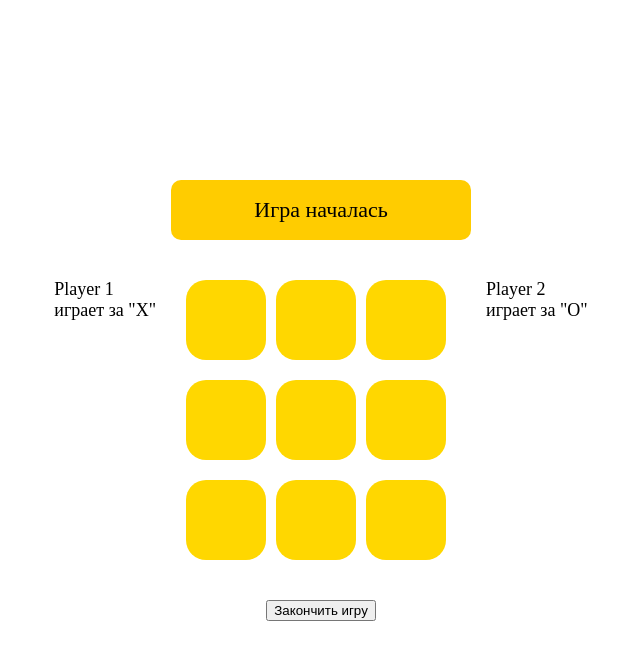
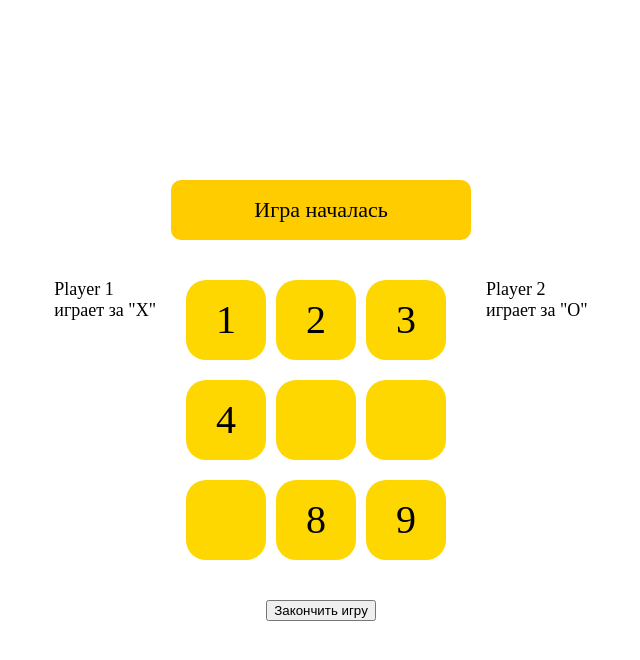
Before and after one commit to MaksimDzha/tic-tac-toe-front, a React app: page / in a window 1280 px wide. Both pictures are taken after a click on the button "Начать игру". Shown: the top 660 px of the page, without its empty margins (319-959 px from the left). Built offline with nearby package versions, Linux system fonts and the light colour scheme.

Commit message:
На зянятиях

```diff
--- a/package.json
+++ b/package.json
@@ -12,7 +12,7 @@
     "@babel/preset-react": "^7.0.0",
     "babel-cli": "^6.26.0",
     "babel-loader": "^8.0.6",
-    "webpack": "^4.35.0",
+    "webpack": "^4.35.2",
     "webpack-cli": "^3.3.5",
     "webpack-dev-server": "^3.7.2"
   },
--- a/src/components/App.js
+++ b/src/components/App.js
@@ -79,7 +79,7 @@ class App extends Component {
               <input onChange={(e) => this.changeName(1, e.target.value)} />
           </div>
           <div style={style.buttons}>
-              <button onClick={() => this.setState({isGameRun: true})}>Начать игру</button>
+              <button onClick={() => this.playTheGame(true)}>Начать игру</button>
           </div>
       </div>
       )
--- a/src/components/Game.js
+++ b/src/components/Game.js
@@ -63,40 +63,67 @@ const nextStep = () => (
 )
 
 class Cell extends React.Component {
-  state = {
-    value: "",
-  };
-
   render() {
     return (
-      <div style={style.icon} onClick={() => this.setState({value: "X"})}>{this.state.value}</div>
+      <div style={style.icon} onClick = {this.props.onChange}>{this.props.value}</div>
     );
   }
 }
 
-const BattleTable = (size, users) => (
+class BattleTable extends React.Component{
+
+  state = {
+    table: [
+        ["1","2","3"],
+        ["4","",""],
+        ["","8","9"]
+    ],
+
+  };
+    changeValue = (rowID, cellID) => {
+        const {table} = this.state;
+        const newTable = [...table];
+        const newRow = [...table[rowID]];
+        newRow[cellID] = "X";
+        newTable[rowID] = newRow;
+        this.setState({table: newTable});
+    }
+    render(){
+     const {size, users} = this.props;
+     const {table} = this.state;
+    return(
     <div style={style.row}>
-    {console.log(users[1])}
-        <div style={style.playerName}>Player 1<br />играет за "X"</div>
-        <div style={style.column}>
-          <div style={style.row}>
-              <Cell /><Cell /><Cell />
-          </div>
-          <div style={style.row}>
-              <Cell /><Cell /><Cell />
-          </div>
-          <div style={style.row}>
-              <Cell /><Cell /><Cell />
-          </div>
-        </div>
-        <div style={style.playerName}>Player 2<br />играет за "O"</div>
-    </div>
-)
+       {console.log(users[1])}
+           <div style={style.playerName}>{users[0]}<br />играет за "X"</div>
+           <div style={style.column}>
+           {table.map((row, indexX) => {
+                return (
+                    <div style={style.row} key={indexX}>{
+                        row.map((cell, indexY) => {
+                            return(
+                                <Cell
+                                    value={cell}
+                                    key={indexY}
+                                    onChange={() => this.changeValue(indexX, indexY)}
+                                />
+                            )
+                        })
+                    }</div>
 
-const Game = ({playTheGame}, size, users) => (
+                )
+           })}
+
+           </div>
+           <div style={style.playerName}>{users[1]}<br />играет за "O"</div>
+       </div>
+       )
+    }
+}
+
+const Game = ({playTheGame, size, users}) => (
     <div style={style.game}>
         <div style={style.gameName}>Игра началась</div>
-        <div><BattleTable size={size, users} /></div>
+        <div><BattleTable size={size} users={users} /></div>
         <div style={style.buttons}>
             <button onClick={() => playTheGame(false)}>Закончить игру</button>
         </div>
```
Also changed, not shown: 1 other file (tests, documents, lock files or other folders).
